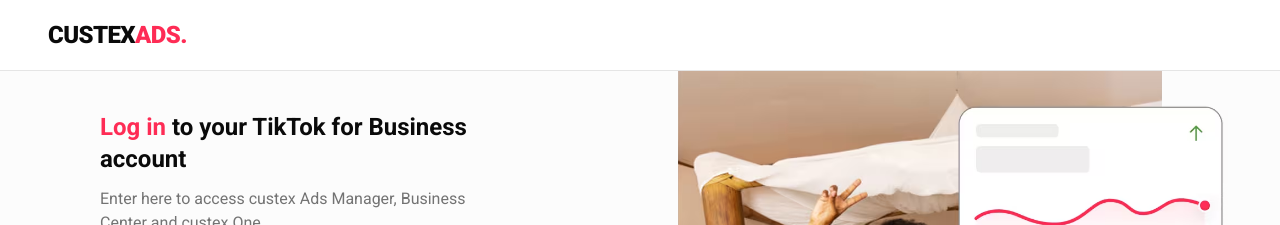
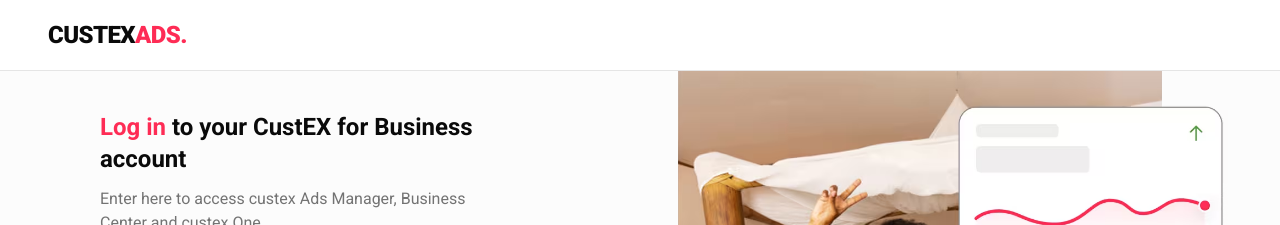
Before and after one commit to sullivanEmerald/ad-network-frontend, a Next.js app: page /auth/login in a window 1280 px wide. Shown: the top 225 px of the page. Built offline with nearby package versions, Linux system fonts and the light colour scheme; no server answers.

Commit message:
added-custex

```diff
--- a/app/(Authentication)/auth/login/page.tsx
+++ b/app/(Authentication)/auth/login/page.tsx
@@ -60,7 +60,7 @@ export default function LoginPage() {
     return (
         <section className="">
             <div className="w-full lg:max-w-[35%] space-y-3">
-                <h2 className="text-2xl font-bold"><span className="text-primary">Log in{" "}</span>to your TikTok for Business account</h2>
+                <h2 className="text-2xl font-bold"><span className="text-primary">Log in{" "}</span>to your CustEX for Business account</h2>
                 <p className="text-muted-foreground">Enter here to access custex Ads Manager, Business Center and custex One.
                 </p>
                 <p className="text-muted-foreground">Don't have an account? <Link href={authenticationEndpoints.register} className="text-primary text-bold">Create one</Link></p>
```
